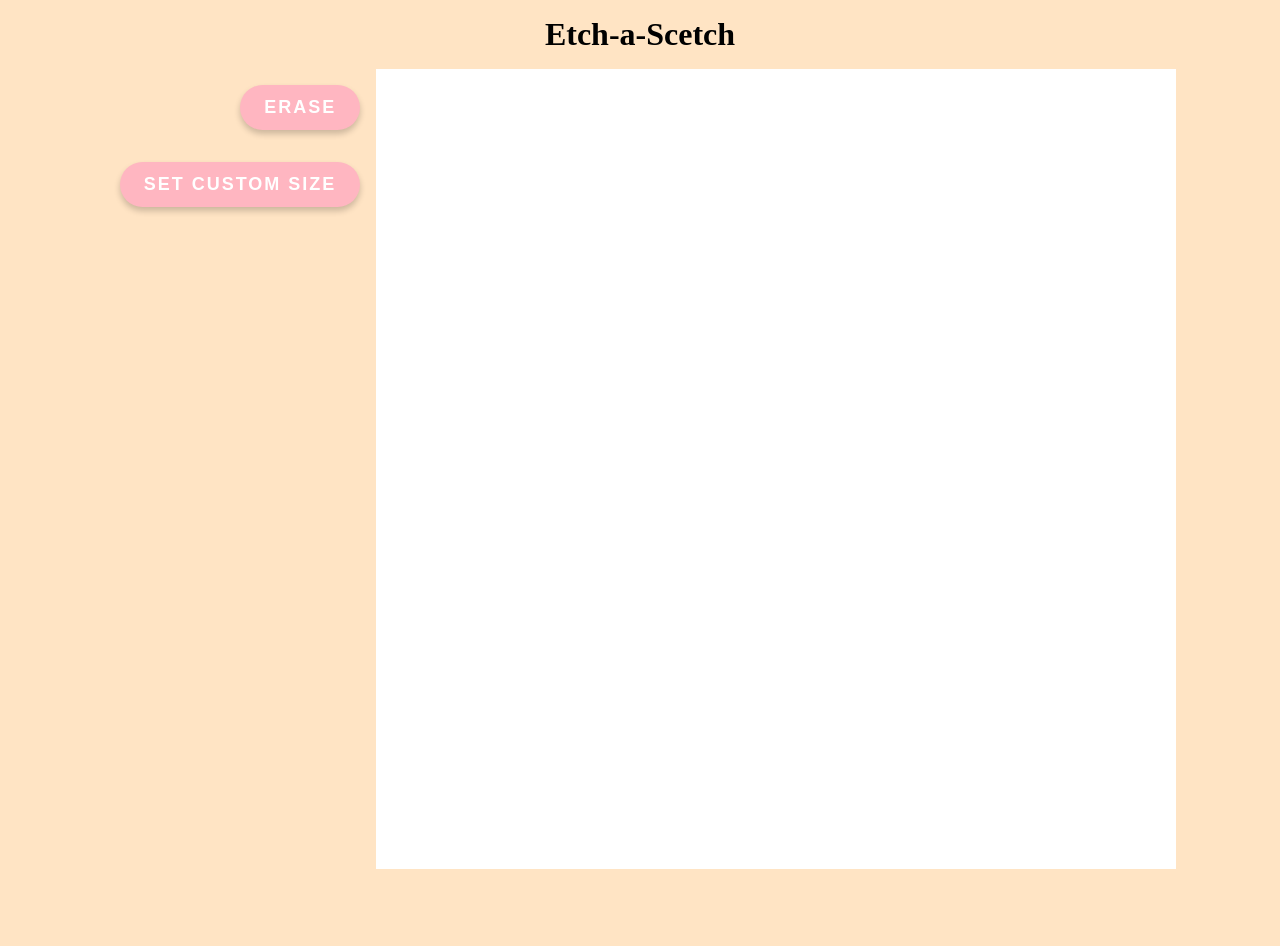
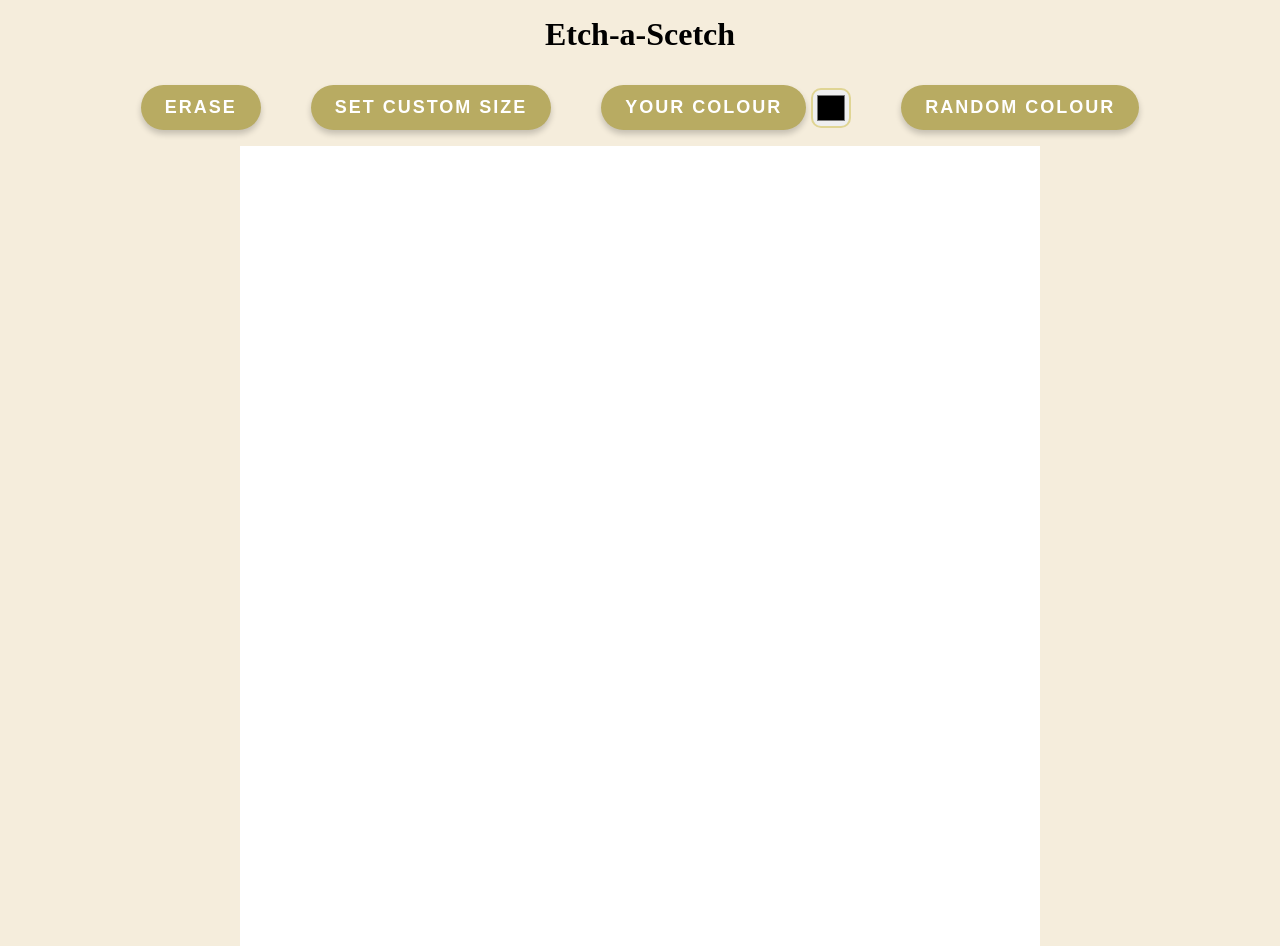
Before and after one commit to sotakeiteasy/etch-a-sketch, a plain HTML site: page index.html in a window 1280 px wide. Before the commit the page ends 869 px from the top, so only its background shows below. Drawn offline with Linux system fonts and the light colour scheme.

Commit message:
add buttons, change style

```diff
--- a/index.html
+++ b/index.html
@@ -11,13 +11,18 @@
     <div id = 'header'>
         <h1 id = 'name'> Etch-a-Scetch</h1>
     </div>
-    <div id = 'main'>
-        <div class = buttonsPanel>
-            <button id = 'cleanGrid'; class = 'button'> erase </button>
-            <button id = 'makeNewGrid'; class = 'button'> set custom size </button>
+    <div class = 'buttonsPanel'>
+        <button id = 'cleanGrid'; class = 'button'> erase </button>
+        <button id = 'makeNewGrid'; class = 'button'> set custom size </button>
+        <div id = customColorBlock>
+            <button id = 'customColour'; class = 'button'> your colour </button>
+            <input type="color" id="colorPicker" value="#000000">
         </div>
-        <div class='container'></div>
+        <button id = 'randomColour'; class = 'button'> random colour </button>
+
     </div>
+    <div class = 'container'></div>
+
     <script src="script.js"></script>
 </body>
 </html>
--- a/script.js
+++ b/script.js
@@ -1,9 +1,13 @@
 const container = document.querySelector(".container");
 const btnErase = document.querySelector('#cleanGrid');
 const btnMakeGrid = document.querySelector('#makeNewGrid')
+const btnCustomColour = document.querySelector('#customColour');
+const btnRandomColour = document.querySelector('#randomColour')
+let singleColorMode = false;
+
 
 btnMakeGrid.addEventListener('click', function getGridSize() {
-    let gridSize = prompt('Please enter a value heigher than 0 and less than 100', []);
+    let gridSize = prompt('Please enter a value higher than 0 and less than 100', []);
     if (gridSize === null) {
     return;
     }
@@ -11,21 +15,26 @@ btnMakeGrid.addEventListener('click', function getGridSize() {
         makeGrid(gridSize);
 
     } else {
-        alert("Wrong size, please enter a number less than or equal to 100");
+        alert("Incorrect number, please enter a value higher than 0 and less than 100");
         getGridSize();
     }
 });
 
-btnErase.addEventListener('click', function() {
-    eraseGrid();
-});
-
-function eraseGrid() {
+btnErase.addEventListener('click', () => {
     const cells = document.querySelectorAll('.cell');
     cells.forEach(cell => {
     cell.style.backgroundColor = '';
+    });
 });
-}
+
+btnCustomColour.addEventListener('click', () => {
+    singleColorMode = true;
+});
+
+btnRandomColour.addEventListener('click', () => {
+    singleColorMode = false;
+});
+
 
 let gridSize = 16;
 const containerWidth = container.offsetWidth;
@@ -54,17 +63,30 @@ function makeGrid(gridSize){
 makeGrid(gridSize);
 
 // Function to change the background color when mouse enters a cell
-function changeColor(event) {
-    event.target.style.backgroundColor = generateRandomColor();
+function changeColor() {
+    if (singleColorMode) {
+        const selectedColor = document.getElementById('colorPicker').value;
+        this.style.backgroundColor = selectedColor;
+    } else {
+        const randomColor = getRandomColor();
+        this.style.backgroundColor = randomColor;
+    }
 }
 
-function generateRandomColor(){
-    let maxVal = 0xFFFFFF; // 16777215
-    console.log(maxVal)
-    let randomNumber = Math.random() * maxVal;
-    randomNumber = Math.floor(randomNumber);
-    randomNumber = randomNumber.toString(16);
-    let randColor = randomNumber.padStart(6, 0);
-    return `#${randColor.toUpperCase()}`
+javascript
+function getRandomColor() {
+    const hueRanges = [
+        [0, 60],   // Red to Yellow
+        [120, 180], // Green to Cyan
+        [240, 300]  // Blue to Purple
+    ];
+    const randomRange = hueRanges[Math.floor(Math.random() * hueRanges.length)];
+    const hue = Math.floor(Math.random() * (randomRange[1] - randomRange[0] + 1)) + randomRange[0];
+
+    const saturation = Math.floor(Math.random() * 20) + 80; // 80% - 100%
+    const lightness = Math.floor(Math.random() * 20) + 50; // 50% - 70%
+
+    return `hsl(${hue}, ${saturation}%, ${lightness}%)`;
 }
+
 console.log(generateRandomColor());
--- a/styles.css
+++ b/styles.css
@@ -3,31 +3,35 @@ body {
     margin: 0px;
     display: flex;
     flex-direction: column;
-    background-color: bisque;
+    background-color: rgb(245, 237, 220);
 }
 
 #header {
     display: flex;
-    align-items: center;
     justify-content: center;
-    margin: 16px
-}
-
-#main{
-    display: flex;
-    justify-content: center;
+    padding: 16px;
 }
 
 .buttonsPanel{
     display: flex;
-    flex-direction: column;
-    gap: 32px;
+    gap: 50px;
     padding: 16px;
+    align-items: center;
+    justify-content: center;
+}
+
+#customColorBlock{
+    display: flex;
+    align-items: center;
+    justify-content: center;
+    gap: 5px;
 }
 
 .container {
     width: 800px;
     display: flex;
+    border: #383766;
+    align-self: center;
 }
 
 .container div{
@@ -43,8 +47,7 @@ body {
 
 .button {
     padding: 12px 24px;
-    margin: 0px 0px 0px auto;
-    background-color: #ffb6c1;
+    background-color: #b8ab62;
     border: none;
     border-radius: 30px;
     color: #ffffff;
@@ -66,3 +69,10 @@ body {
     transform: translateY(1px);
     box-shadow: 0px 2px 4px rgba(0, 0, 0, 0.2);
 }
+
+#colorPicker {
+    width: 40px;
+    height: 40px;
+    border: 2px solid #e0d594;
+    border-radius: 10px;
+}
```
